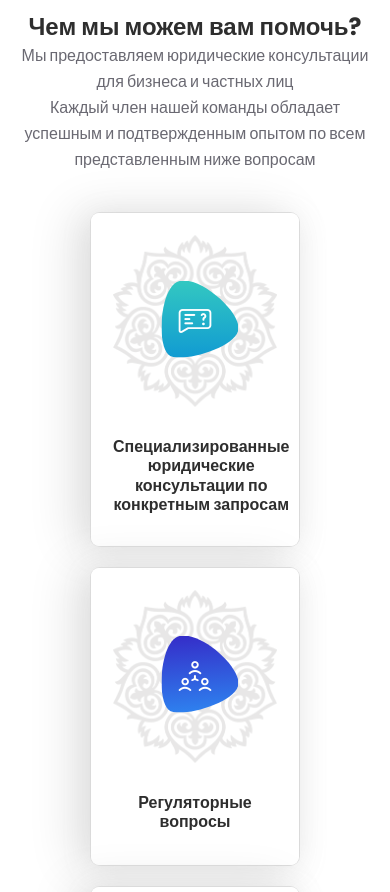
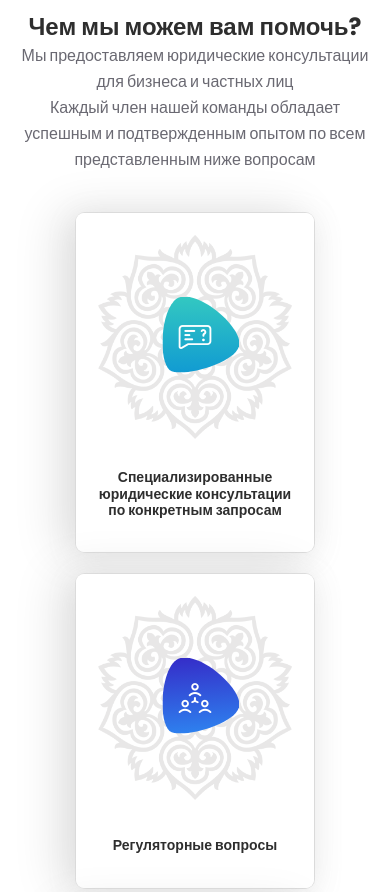
Before and after one commit to AdiletAY/solis, a plain HTML site: page index.html in a window 390 px wide. Shown: the part 3509-4401 px from the top of the page. Drawn offline with Linux system fonts and the light colour scheme.

Commit message:
feat: fix adptive for cards

```diff
--- a/assets/css/card.css
+++ b/assets/css/card.css
@@ -19,3 +19,9 @@
   transform: scale(1.1);
   transition: 0.4s ease-out;
 }
+
+@media (max-width: 1024px) {
+  .card {
+    flex-basis: 240px;
+  }
+}
--- a/assets/css/style.css
+++ b/assets/css/style.css
@@ -992,9 +992,9 @@ p {
   transition: all 0.3s ease-out 0s;
 }
 
-@media (max-width: 1399px) {
+@media (max-width: 1024px) {
   .single-services .services-content .services-title a {
-    font-size: 16px;
+    font-size: 14px;
   }
 }
 
```
